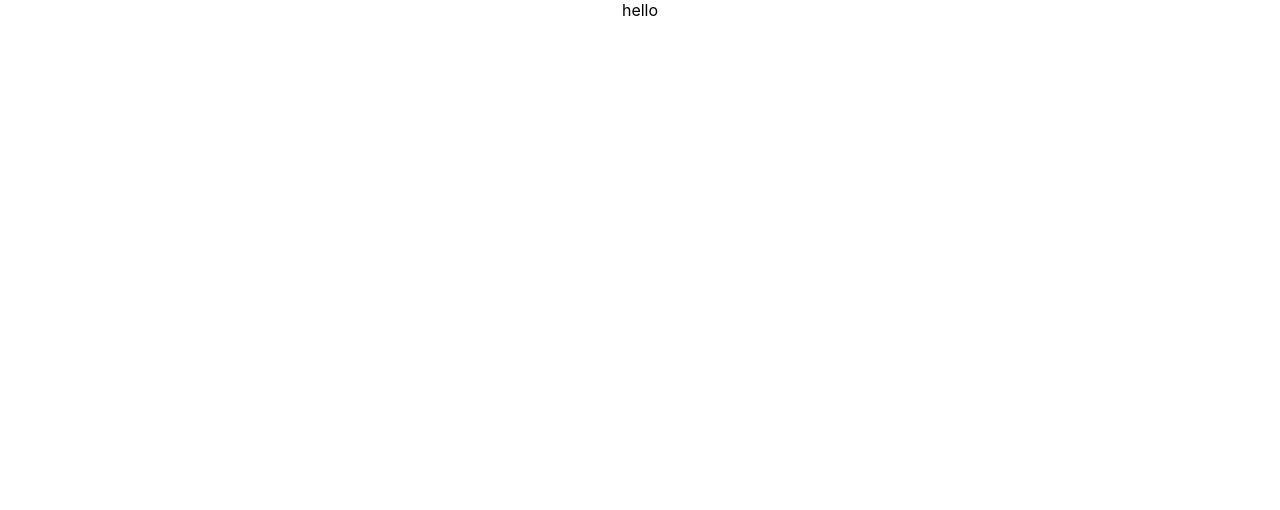
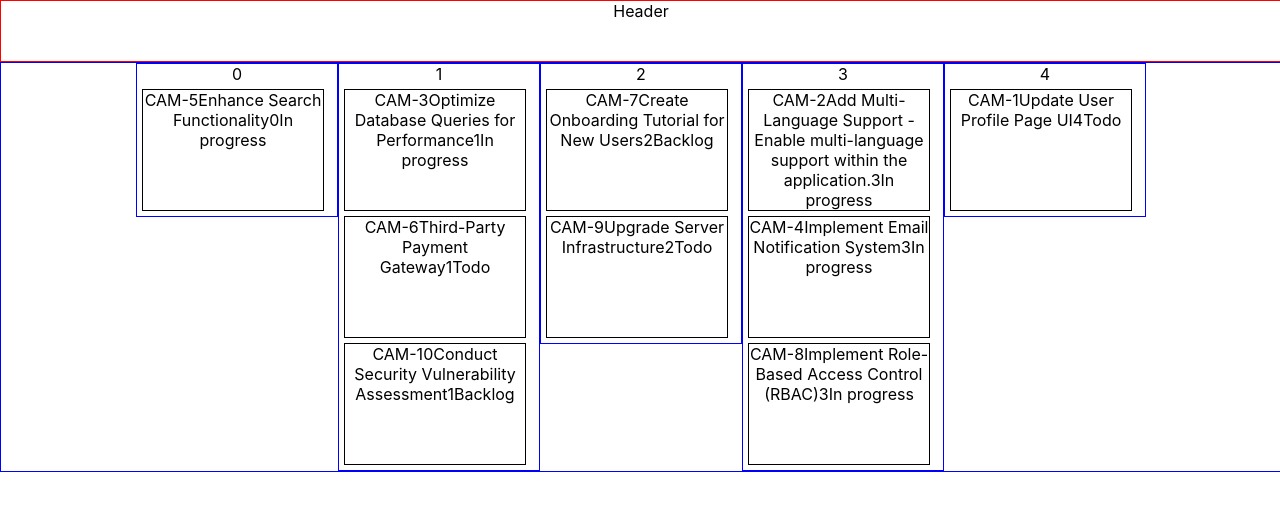
Before and after one commit to Saswati1701/kanbanboard, a React (Create React App) app: page / in a window 1280 px wide. Shown: the top 510 px of the page. Built offline with nearby package versions, Linux system fonts and the light colour scheme.

Commit message:
created function to parse data groupby | created basic ui to display the columns and cards according to the data from groupby function

```diff
--- a/src/App.css
+++ b/src/App.css
@@ -36,3 +36,34 @@
     transform: rotate(360deg);
   }
 }
+
+.header-container{
+  width: 100%;
+  height: 60px;
+  border: 1px solid red;
+
+}
+
+.column-container{
+  width: 200px;
+  height: 100%;
+  border: 1px solid blue;
+}
+
+.columnview-container{
+  width: 100%;
+  height: 90%;
+  border: 1px solid blue;
+
+  display: flex;
+  flex-direction: row;
+  align-items: flex-start;
+  justify-content: center;
+}
+
+.card-container{
+  width: 90%;
+  height: 120px;
+  margin: 5px;
+  border: 1px solid black;
+}
--- a/src/App.js
+++ b/src/App.js
@@ -1,12 +1,15 @@
 import './App.css';
 import data from './api/data.json'
+import ColumnView from './components/ColumnView';
+import Header from './components/Header';
 
 function App() {
   // log the imported data
-  console.log(data)
+  // console.log(data)
   return (
     <div className="App">
-      hello
+      <Header />
+      <ColumnView />
     </div>
   );
 }
--- /dev/null
+++ b/src/api/getData.js
@@ -0,0 +1,26 @@
+export function parseDataAsPerGroup (data, groupByKey) { // status, userId, priority
+    var parsedData = {};
+    parsedData.groupByKey = groupByKey;
+
+    // logic to segregate by groupby , todo, done, pending
+    var uniqueGroupByKeys = new Set();
+    data.tickets.forEach((item) => {
+        uniqueGroupByKeys.add(item[groupByKey]);
+    });
+    // console.log(uniqueGroupByKeys);
+
+    var helperData = {};
+    uniqueGroupByKeys.forEach((item) => {
+        helperData[item] = [];
+        data.tickets.forEach((ticket) => {
+            if (ticket[groupByKey] === item) {
+                helperData[item].push(ticket);
+            }
+        });
+
+    });
+
+    parsedData.data = helperData;
+
+    return parsedData;
+}
--- /dev/null
+++ b/src/components/Card.jsx
@@ -0,0 +1,14 @@
+import React from 'react'
+
+const Card = ({data}) => {
+  return (
+    <div className='card-container'>
+        {data.id}
+        {data.title}
+        {data.priority}
+        {data.status}
+    </div>
+  )
+}
+
+export default Card
--- /dev/null
+++ b/src/components/Column.jsx
@@ -0,0 +1,17 @@
+import React from 'react'
+import Card from './Card';
+
+const Column = ({groupKey, columnData}) => {
+    console.log(groupKey, columnData);
+  return (
+    <div className='column-container'>
+        {groupKey}
+        {columnData.map((card) => (
+            <Card data={card} />
+        ))}
+
+    </div>
+  )
+}
+
+export default Column
--- /dev/null
+++ b/src/components/ColumnView.jsx
@@ -0,0 +1,26 @@
+import React from 'react'
+import { parseDataAsPerGroup } from '../api/getData'
+import data from '../api/data.json'
+import Column from './Column';
+
+const ColumnView = () => {
+    var columnsData = parseDataAsPerGroup(data, "priority");
+    var dataa = [];
+    // for(let i=0; i<columnsData.data.length; i++){
+    //     dataa.push(columnsData.data[i])
+    // }
+    // console.log(dataa);
+    for(let key in columnsData.data){
+        dataa.push({groupKey: key, columnData: columnsData.data[key]})
+    }
+    console.log(columnsData.data);
+  return (
+    <div className='columnview-container'>
+      { dataa.map((column) => (
+        <Column groupKey={column.groupKey} columnData={column.columnData} />
+      ))}
+    </div>
+  )
+}
+
+export default ColumnView
--- /dev/null
+++ b/src/components/Header.jsx
@@ -0,0 +1,11 @@
+import React from 'react'
+
+const Header = () => {
+  return (
+    <div className='header-container'>
+        Header
+    </div>
+  )
+}
+
+export default Header
```
Also changed, not shown: src/components/Button.jsx (added, +11 -0 lines), 1 other file (tests, documents, lock files or other folders).
